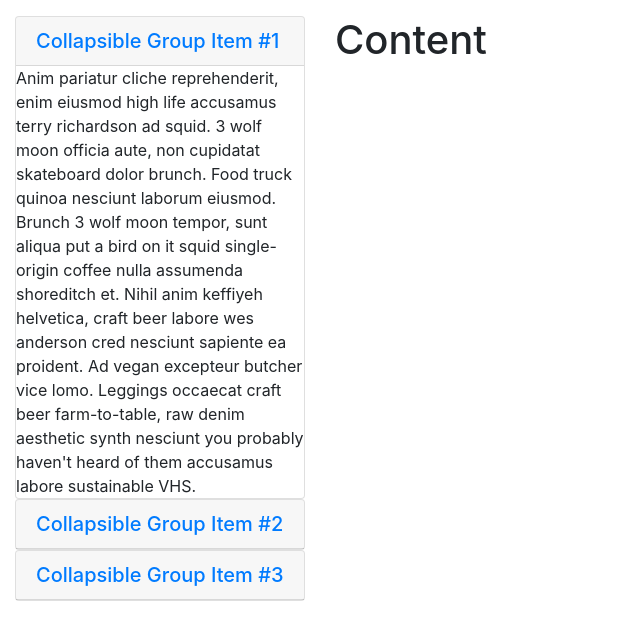
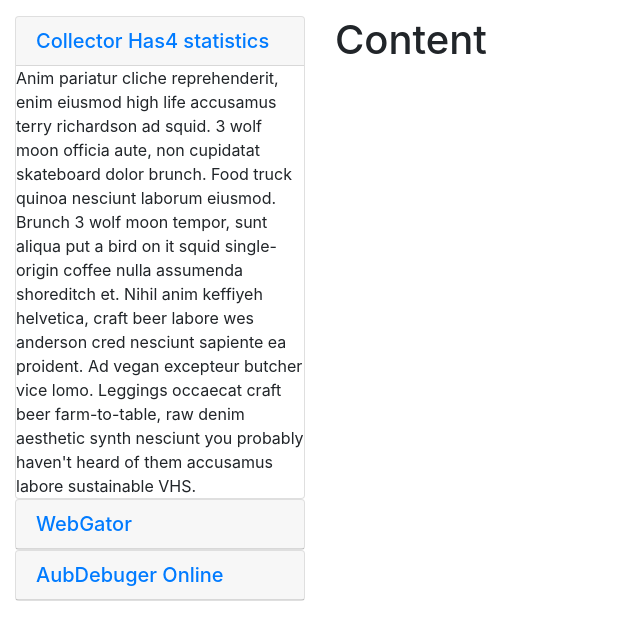
Before and after one commit to h4me/anjular-collector2, a plain HTML site: page www/index.html at #!/app in a window 1280 px wide. Shown: the whole page, without its empty margins (0-640 px from the left). Drawn offline with nearby package versions, Linux system fonts and the light colour scheme.

Commit message:
HashBankModes

```diff
--- a/www/application.html
+++ b/www/application.html
@@ -13,11 +13,12 @@
     <div class="col-sm-3 sidenav">
 
       <div id="accordion" role="tablist" aria-multiselectable="true">
+
         <div class="card">
           <div class="card-header" role="tab" id="headingOne">
             <h5 class="mb-0">
-              <a data-toggle="collapse" data-parent="#accordion" data-target="#collapseOne" href="#collapseOne" aria-expanded="true" aria-controls="collapseOne">
-                Collapsible Group Item #1
+              <a data-toggle="collapse" data-parent="#accordion" data-target="#collapseOne" href=""  aria-expanded="true" aria-controls="collapseOne">
+                  Collector Has4 statistics
               </a>
             </h5>
           </div>
@@ -27,11 +28,12 @@
             </div>
           </div>
         </div>
+
         <div class="card">
           <div class="card-header" role="tab" id="headingTwo">
             <h5 class="mb-0">
-              <a class="collapsed" data-toggle="collapse" data-parent="#accordion" href="#collapseTwo" aria-expanded="false" aria-controls="collapseTwo">
-                Collapsible Group Item #2
+              <a class="collapsed" data-toggle="collapse" data-parent="#accordion" data-target="#collapseTwo" href=""  aria-expanded="false" aria-controls="collapseTwo">
+                WebGator
               </a>
             </h5>
           </div>
@@ -44,8 +46,8 @@
         <div class="card">
           <div class="card-header" role="tab" id="headingThree">
             <h5 class="mb-0">
-              <a class="collapsed" data-toggle="collapse" data-parent="#accordion" href="#collapseThree" aria-expanded="false" aria-controls="collapseThree">
-                Collapsible Group Item #3
+              <a class="collapsed" data-toggle="collapse" data-parent="#accordion"  data-target="#collapseThree" href="" aria-expanded="false" aria-controls="collapseThree">
+                AubDebuger Online
               </a>
             </h5>
           </div>
```
Also changed, not shown: hack.txt.
